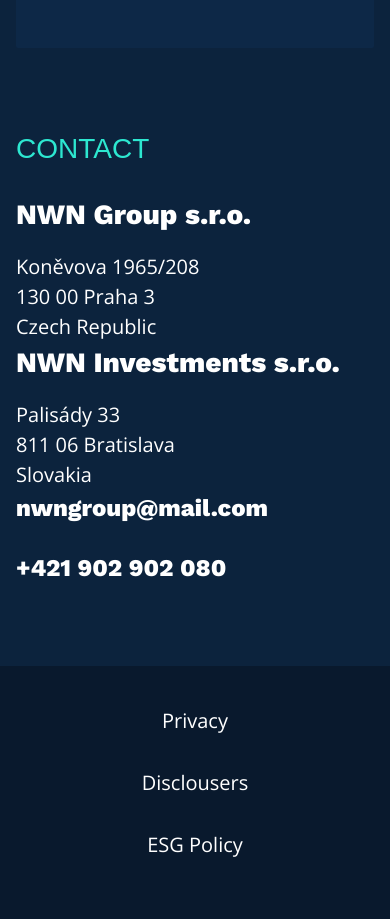
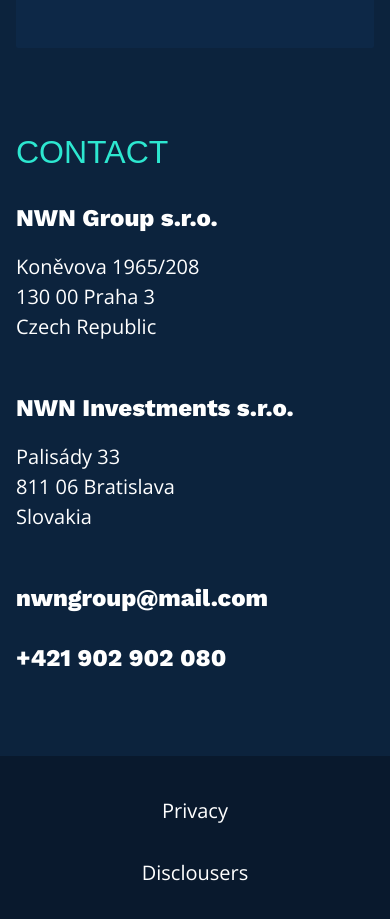
Before and after one commit to makscap/nwn-group, a Next.js app: page / in a window 390 px wide. Shown: the part 1160-2079 px from the top of the page. Built offline with nearby package versions, Linux system fonts and the light colour scheme; a web font is replaced by a local one.

Commit message:
fixed tablet ver

```diff
--- a/components/News.js
+++ b/components/News.js
@@ -16,46 +16,6 @@
       </section>
       <section className={s.news}>
         <p className={s.newLabel}>OUR DNA</p>
-        <div className={s.newsTitleAndLogo}>
-          {/* <svg
-            width="432"
-            height="144"
-            viewBox="0 0 432 144"
-            fill="none"
-            xmlns="http://www.w3.org/2000/svg"
-          >
-            <g opacity="0.02">
-              <path
-                d="M174.455 0H233.89L156.07 143.016L124.818 86.3588L174.455 0Z"
-                fill="white"
-              />
-              <path
-                d="M233.89 0L254.46 36.3449L223.848 90.1125L203.665 55.5406L174.455 0H233.89Z"
-                fill="white"
-              />
-              <path
-                d="M70.1946 13.4501L100.221 68.1261L59.4795 143.016H0L70.1946 13.4501Z"
-                fill="white"
-              />
-              <path
-                d="M77.8643 0H137.3L186.318 87.6502L156.07 143.016L77.8643 0Z"
-                fill="white"
-              />
-              <path
-                d="M267.061 13.4501L297.408 66.9223L256.777 143.016L223.848 90.1125L267.061 13.4501Z"
-                fill="white"
-              />
-              <path
-                d="M372.977 0H432.413L364.701 124.444L342.619 52.8265L372.977 0Z"
-                fill="white"
-              />
-              <path
-                d="M275.162 0H334.597L384.024 88.9306L354.427 142.742L275.162 0Z"
-                fill="white"
-              />
-            </g>
-          </svg> */}
-        </div>
         <h3 className={s.newTitle}>Transforming Ideas Into Actions</h3>
         <p className={s.text}>
           We blend unparalleled knowledge and financial discipline with an
--- a/pages/index.js
+++ b/pages/index.js
@@ -8,7 +8,7 @@
         {/* <link href="../pages/styles/normalize.css" rel="stylesheet" /> */}
         {/* <meta name="viewport" content="initial-scale=1.0, width=device-width" /> */}
 
-        <meta charset="UTF-8" />
+        <meta charSet="UTF-8" />
         <meta name="viewport" content="width=device-width, initial-scale=1.0" />
         <meta name="revisit-after" content="2 days" />
         <title>NWN Group</title>
--- a/styles/Contacts.module.css
+++ b/styles/Contacts.module.css
@@ -81,8 +81,8 @@
 
   .title {
     color: #2de7d0;
-    font-size: 28px;
-    line-height: 42px;
+    font-size: 32px;
+    line-height: 48px;
     font-weight: 400;
     padding: 0;
     margin: 0;
@@ -90,8 +90,8 @@
   }
 
   .titleGroup {
-    font-size: 28px;
-    line-height: 42px;
+    font-size: 24px;
+    line-height: 36px;
     font-weight: 800;
     padding: 0;
     margin: 0;
@@ -100,9 +100,9 @@
 
   .contactsGroup {
     display: flex;
-    flex-direction: column;
+    flex-wrap: wrap;
+    /* flex-direction: column; */
     color: #ffffff;
-    margin-bottom: 48px;
   }
 
   .linkParent {
@@ -111,6 +111,18 @@
   }
 
   .group {
+    margin-bottom: 48px;
+  }
+
+  .item {
+    font-size: 20px;
+    line-height: 30px;
+    padding: 0;
+    margin: 0;
+  }
+
+  .group:first-child {
+    margin-right: 50px;
   }
 }
 
@@ -206,6 +218,7 @@
   }
 
   .group {
+    margin-bottom: 48px;
   }
 
   .item {
--- a/styles/Footer.module.css
+++ b/styles/Footer.module.css
@@ -202,7 +202,7 @@
     width: 100%;
     height: auto;
     background-color: #09192d;
-    padding: 40px 32px;
+    padding: 40px 0px;
   }
 
   .copyrightGroup {
--- a/styles/News.module.css
+++ b/styles/News.module.css
@@ -36,23 +36,6 @@
   background-image: url("/group-logo.svg");
   background-repeat: no-repeat;
   background-position: right top;
-}
-
-/* .newsTitleAndLogo {
-  display: flex;
-  justify-content: space-between;
-  align-items: center;
-} */
-
-.newsTitleAndLogo {
-  /* position: absolute;
-  top: 0;
-  right: 0;
-  max-width: 100%; */
-  background-image: url("/group-logo.png");
-  background-repeat: no-repeat;
-  /* background-size: 100% 100%; */
-  background-position: 0px 0px;
 }
 
 .newLabel {
@@ -120,8 +103,8 @@
     font-weight: 800;
     padding: 0;
     margin: 0;
-    /* margin-top: 24px; */
     font-size: 40px;
+    /* font-size: 12vw; */
     line-height: 48px;
     color: #ffffff;
   }
```
